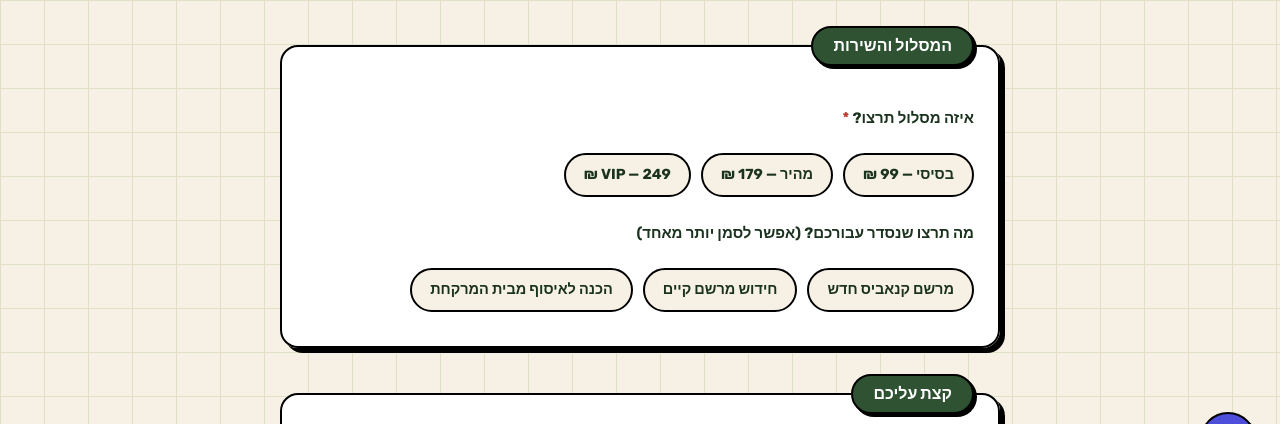
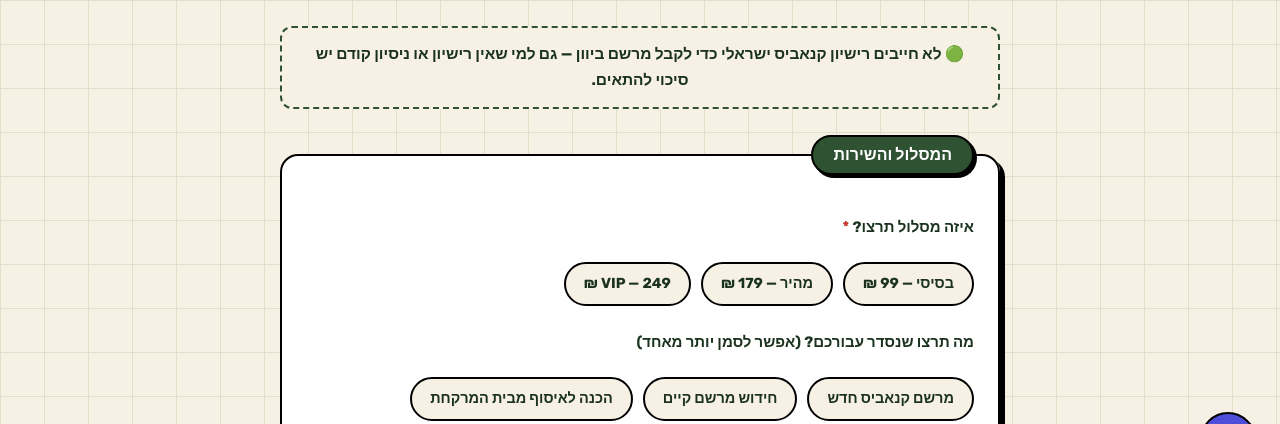
Before and after one commit to oorr1993/canna-greece-site, a plain HTML site: page intake.html in a window 1280 px wide. Shown: the part 308-732 px from the top of the page. Drawn offline with Linux system fonts and the light colour scheme; a web font is replaced by a local one.

Commit message:
Add prominent "no Israeli license required" note to the intake form
Highlighted callout (matches refund.html's guarantee-line style) right
above the form, reassuring visitors without an existing cannabis
license that they can still qualify for a Greek prescription.

```diff
--- a/intake.html
+++ b/intake.html
@@ -78,6 +78,10 @@ legend {
   box-shadow: 3px 3px 0 var(--ink); padding: 5px 20px; font-weight: 900; font-size: 16px;
 }
 .hint { font-size: 13.5px; opacity: 0.7; margin: 6px 0 14px; }
+.no-license-note {
+  background: var(--lavender); border: 2px dashed var(--indigo); border-radius: 12px;
+  padding: 14px 18px; font-size: 15.5px; font-weight: 700; margin: 0 0 26px; text-align: center;
+}
 .grid2 { display: grid; grid-template-columns: 1fr 1fr; gap: 14px; }
 @media (max-width: 560px) { .grid2 { grid-template-columns: 1fr; } }
 label { display: block; font-weight: 700; font-size: 15px; margin: 14px 0 6px; }
@@ -137,6 +141,8 @@ input[type=file] { font-size: 14px; width: 100%; }
     <h1>שאלון התאמה</h1>
     <p class="sub">כ-3 דקות, מהטלפון. רופא מורשה ביוון בוחן כל פנייה באופן אישי.</p>
     <p class="mini">שדות המסומנים ב-<span style="color:#C0392B;">*</span> הם חובה. המידע מוצפן ומשמש אך ורק לצורך בדיקת הבקשה.</p>
+
+    <p class="no-license-note">🟢 לא חייבים רישיון קנאביס ישראלי כדי לקבל מרשם ביוון — גם למי שאין רישיון או ניסיון קודם יש סיכוי להתאים.</p>
 
     <form action="https://formsubmit.co/1cana.flight@gmail.com" method="POST" enctype="multipart/form-data">
       <input type="hidden" name="_subject" value="פנייה חדשה — שאלון קנאפלייט">
```
